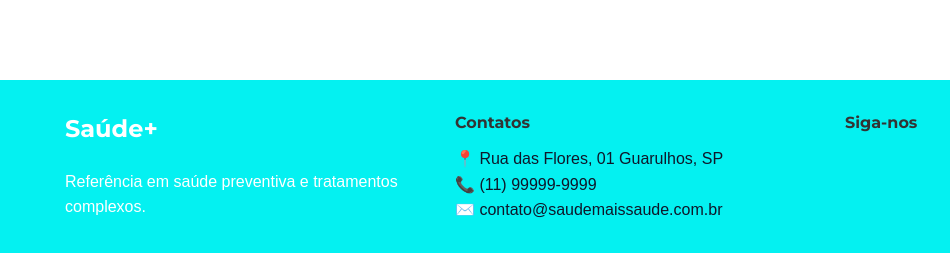
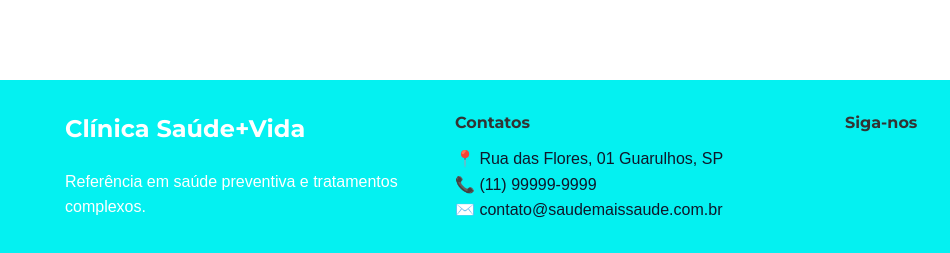
Before and after one commit to Sandro1969-tech/desafio-clinica, a plain HTML site: page index.html in a window 1280 px wide. Shown: the part 2447-2700 px from the top of the page, 0-950 px from the left. Drawn offline with Linux system fonts and the light colour scheme.

Commit message:
Update footer brand name to 'Clínica Saúde Vida'
Corrigido nome da Clínica

```diff
--- a/index.html
+++ b/index.html
@@ -95,7 +95,7 @@
 <footer id="contato" class="footer-modern">
     <div class="container grid-footer">
         <div class="footer-brand">
-            <h2>Saúde+</h2>
+            <h2>Clínica Saúde+Vida</h2>
             <p>Referência em saúde preventiva e tratamentos complexos.</p>
         </div>
         <div class="footer-contact">
```
